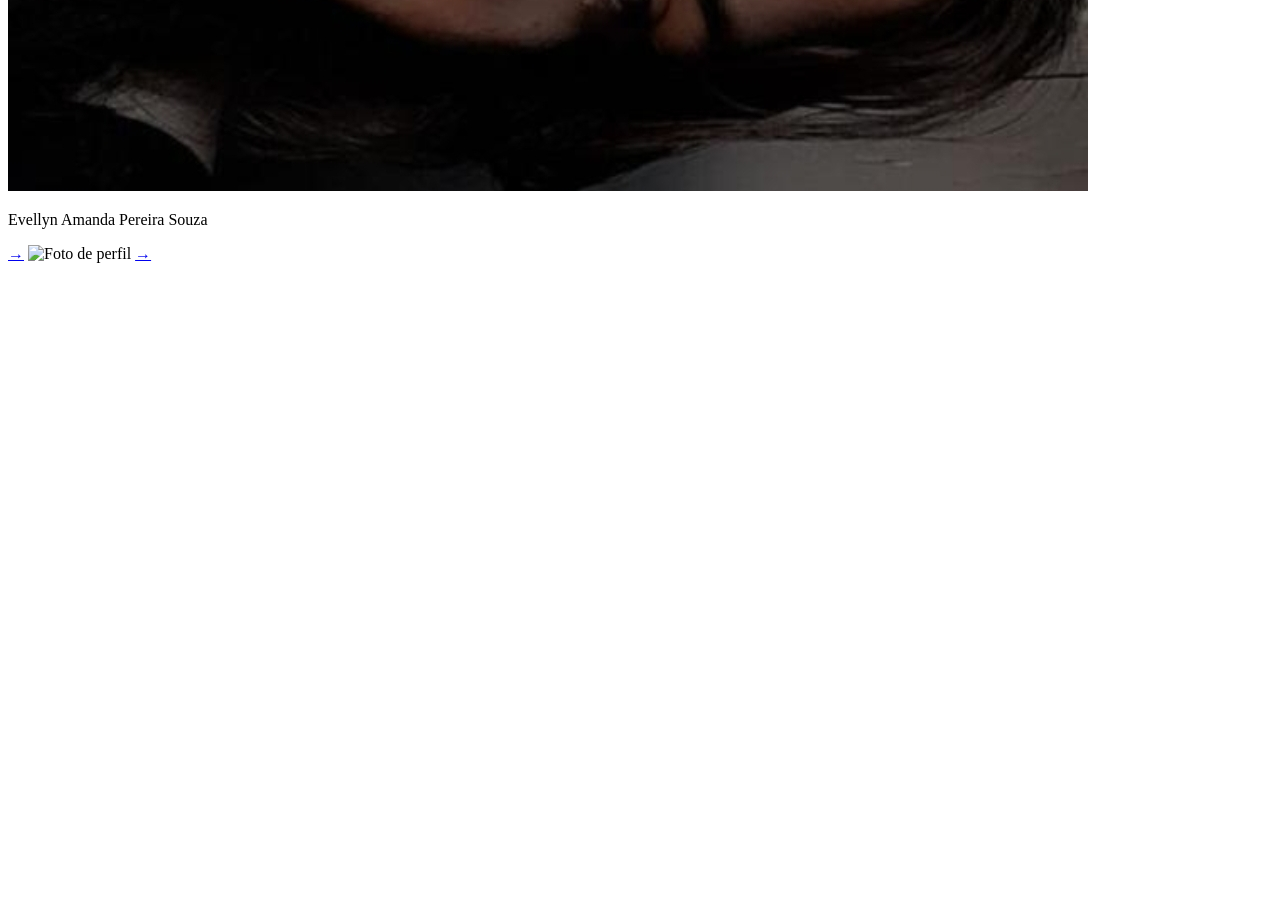
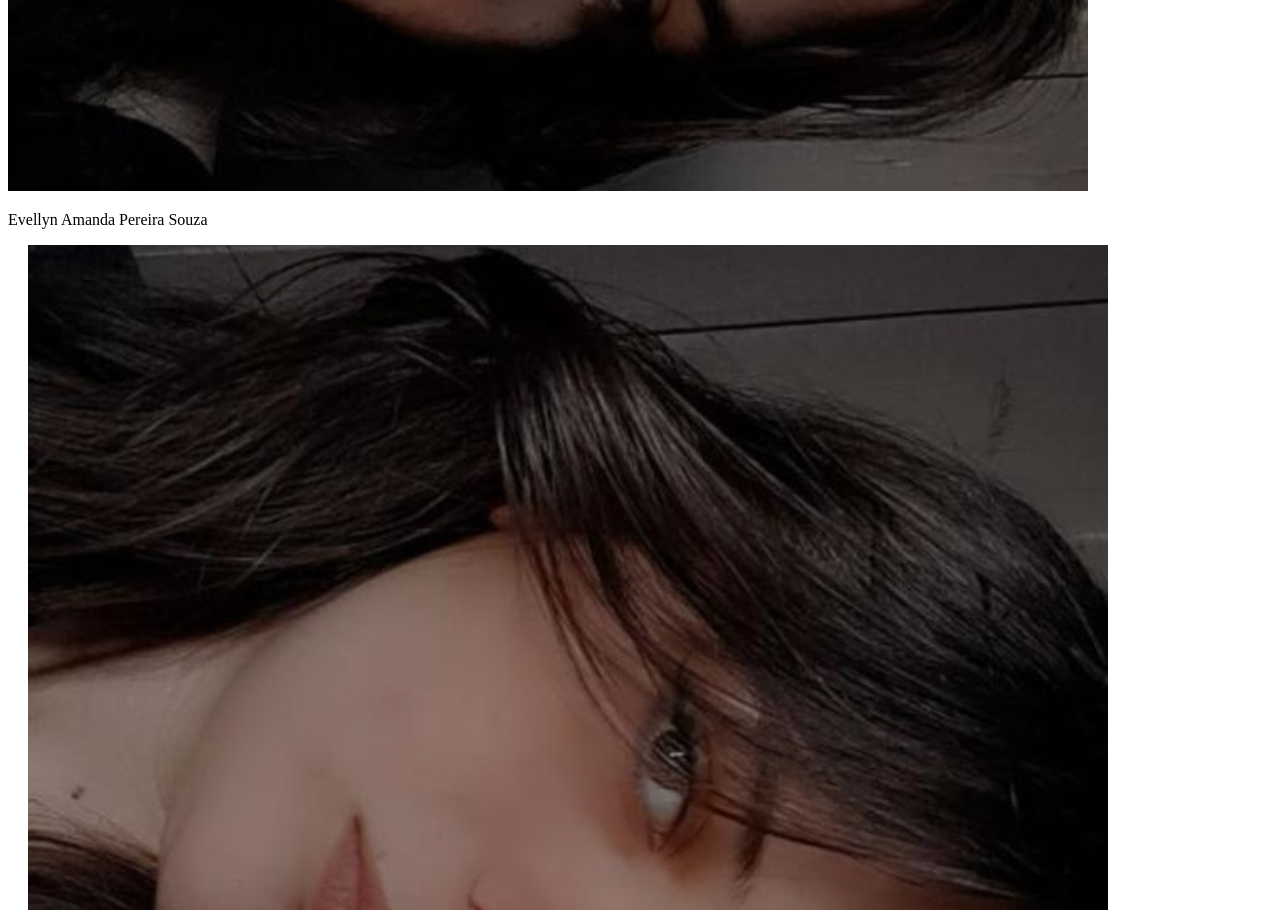
Before and after one commit to LunnaJisung/borzuk_zero, a plain HTML site: page index.html in a window 1280 px wide. Shown: the part 924-1834 px from the top of the page. Before the commit the page ends 1195 px from the top, so only its background shows below. Drawn offline with Linux system fonts and the light colour scheme.

Commit message:
Update index.html

```diff
--- a/index.html
+++ b/index.html
@@ -22,7 +22,7 @@
     <p class="nome">Evellyn Amanda Pereira Souza</p>
 </main>
 <div class="container-foto">
-    <a href="proxima-pagina.html" class="seta">→</a>
-    <img src="sua-foto.jpg" alt="Foto de perfil" class="foto-perfil">
+    <a href="aulaborzuk.html" class="seta">→</a>
+    <img src="evellyn.com.whatsapp-edit.jpg" alt="Foto de perfil" class="foto-perfil">
     <a href="aulaborzuk.html" class="seta">→</a>
 </div>
```
